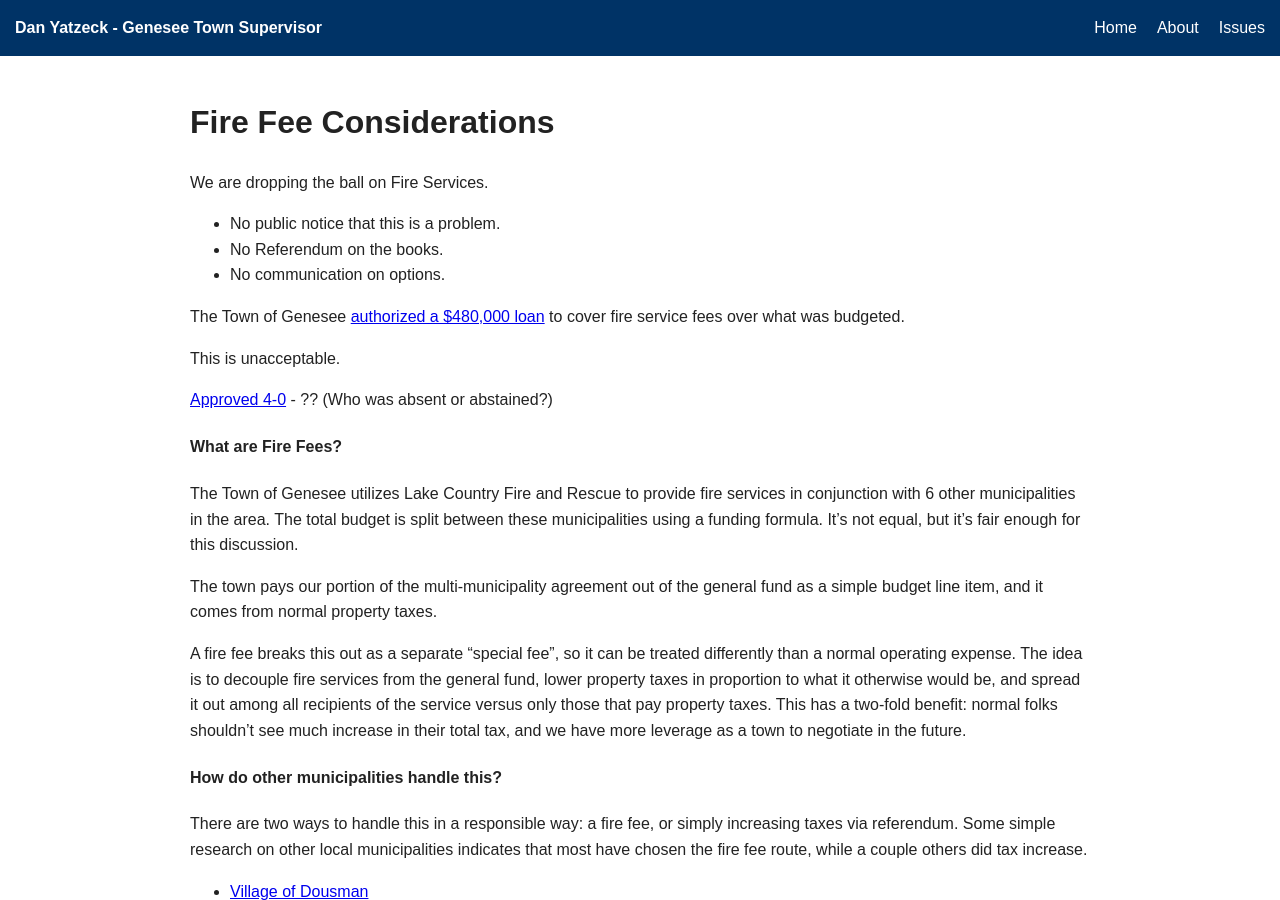
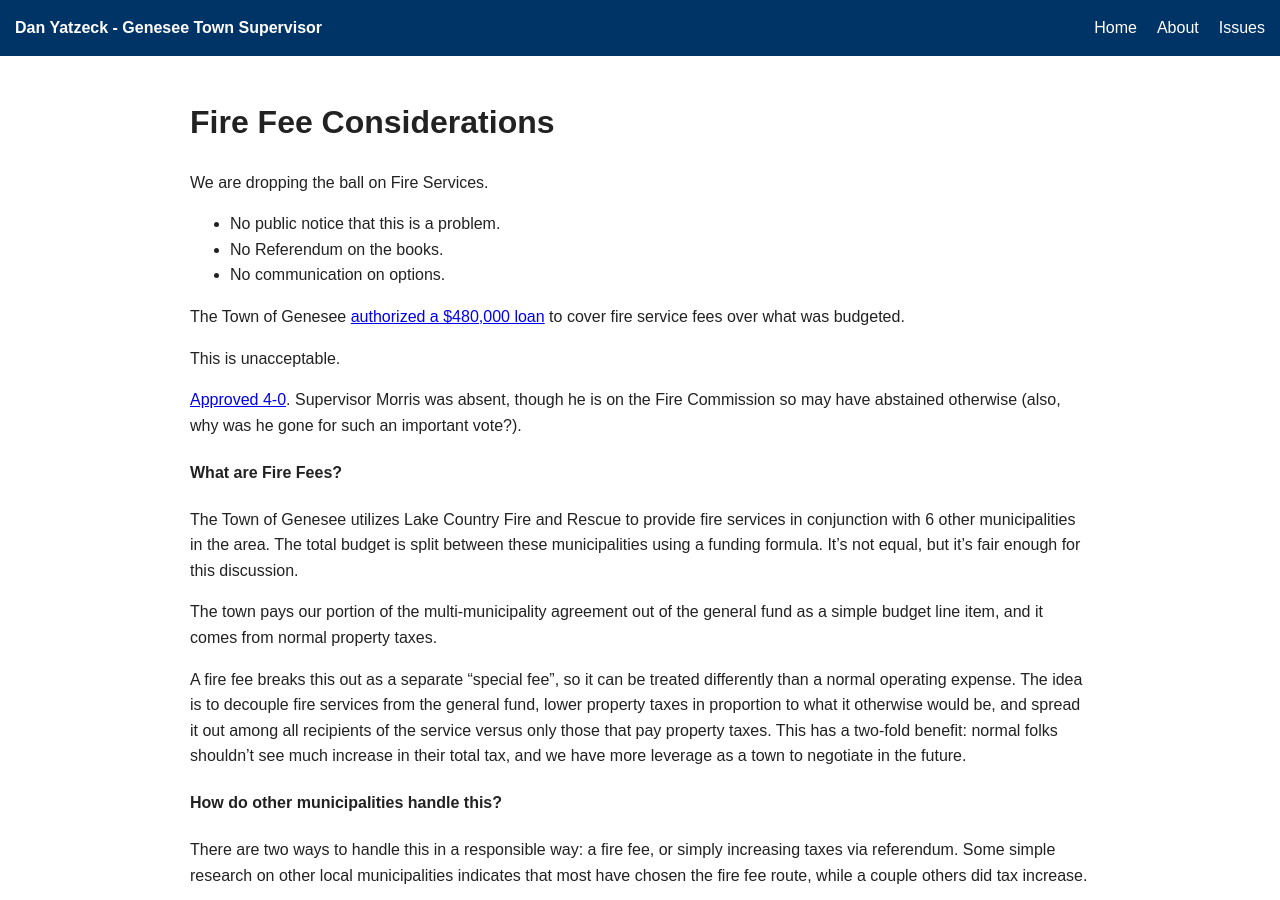
Before and after one commit to danyatzeck/danyatzeck.github.io, a Jekyll site: the page built from firefee.md, in a window 1280 px wide and 900 px high. Built offline with Jekyll 4.4.1, drawn with Linux system fonts in a browser that asks for light colours; our own code applies the rules of GitHub Pages for plain Markdown files.

Commit message:
fire fee

```diff
--- a/firefee.md
+++ b/firefee.md
@@ -9,7 +9,7 @@ The Town of Genesee [authorized a $480,000 loan](https://towngenesee.wi.gov/sysf
 
 This is unacceptable.
 
-[Approved 4-0](https://towngenesee.wi.gov/sysfiles/site_uploads/pubs/pub58613_251113075856_1.pdf) - ?? (Who was absent or abstained?)
+[Approved 4-0](https://towngenesee.wi.gov/sysfiles/site_uploads/pubs/pub58613_251113075856_1.pdf). Supervisor Morris was absent, though he is on the Fire Commission so may have abstained otherwise (also, why was he gone for such an important vote?).
 
 
 #### What are Fire Fees?
```
